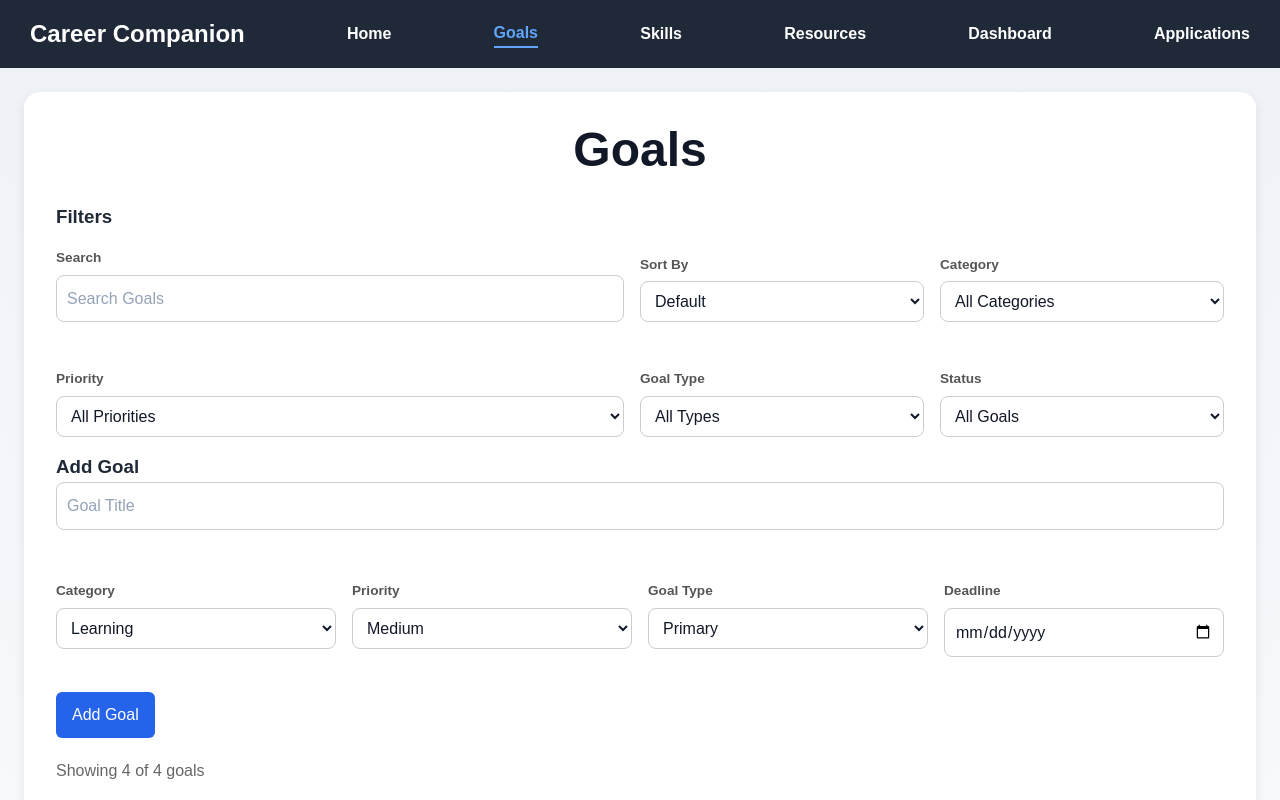
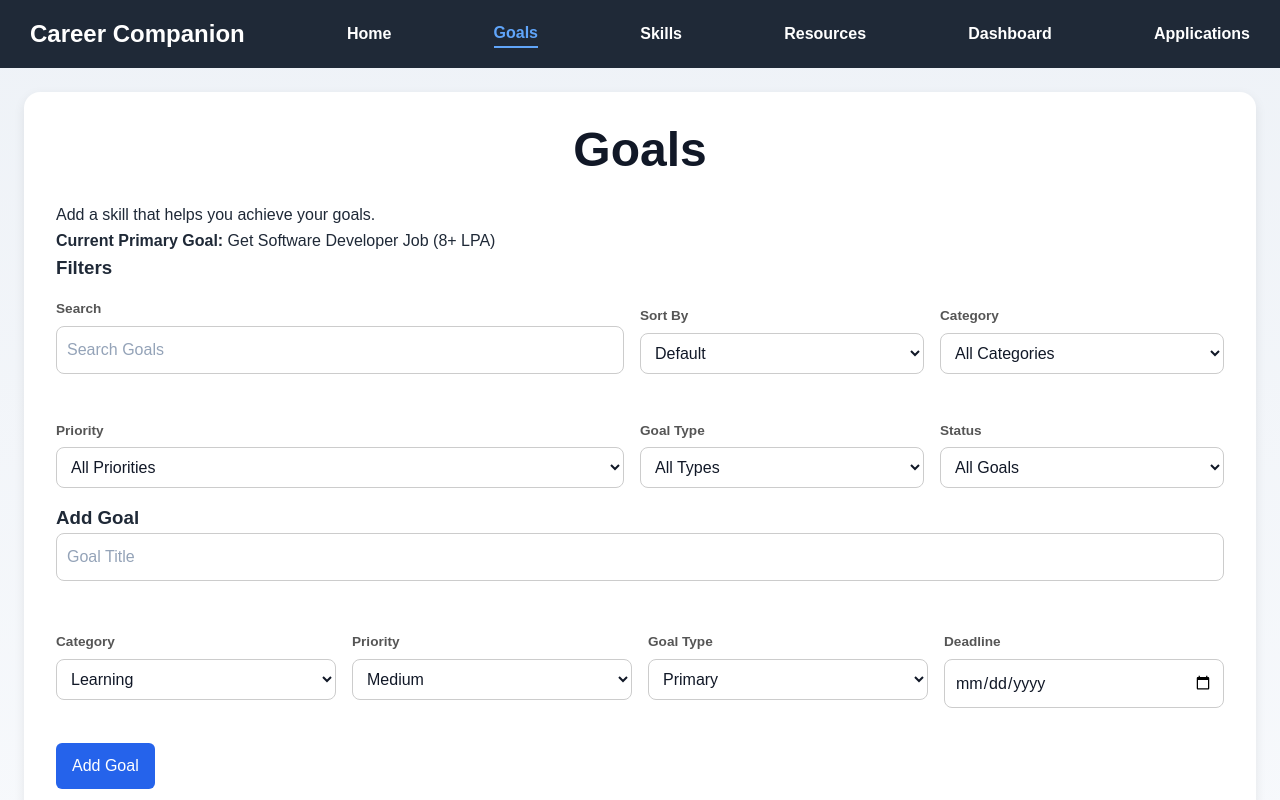
Before and after one commit to SriHarishVel/Career-Companion, a React (Vite) app in the folder frontend/: page /goals in a window 1280 px wide. Both pictures are taken after typing "Sample", "2020-01-15" into the empty fields and a click on the button "Add Goal". Shown: the top 800 px of the page. Built offline with nearby package versions, Linux system fonts and the light colour scheme.

Commit message:
Improve guided goal creation workflow

```diff
--- a/frontend/src/pages/Goals/index.jsx
+++ b/frontend/src/pages/Goals/index.jsx
@@ -48,6 +48,7 @@ function Goals() {
     const location = useLocation();
     const journeyAction = location.state?.action;
     const journeyStep = journeyService.getNextStep();
+    const { primaryGoal } = journeyService.getJourneyOverview();
 
     // Form, filter, and sorting state for the goals page.
     const [newGoal, setNewGoal] = useState("");
@@ -87,7 +88,6 @@ function Goals() {
         // Keep localStorage in sync whenever the goals list changes.
         storageService.saveGoals(goals);
     }, [goals]);
-
 
     function handleProgress(goalId) {
         // Increase progress in small steps and mark goals complete at 100%.
@@ -525,17 +525,22 @@ function Goals() {
         return (
         <div className="container">
             {/* Page Title */}
-            <h1>
-                {journeyAction
-                    ? journeyStep.title
-                    : "Goals"}
-            </h1>
+            <h1>Goals</h1>
 
-            {journeyAction && (
-                <p className="journey-message">
+            <div className="journey-message">
+
+                <p>
                     {journeyStep.description}
                 </p>
-            )}
+
+                {primaryGoal && (
+                    <p>
+                        <strong>Current Primary Goal:</strong>{" "}
+                        {primaryGoal.title}
+                    </p>
+                )}
+
+            </div>
 
             {/* Filters GoalCard */}
             <div className="filters-GoalCard">
@@ -720,10 +725,14 @@ function Goals() {
 
             {/* Add Goal GoalCard */}
             <div className="add-goal-GoalCard" ref={goalFormRef}>
-                <h3>
+               <h3>
                     {editingGoalId
                         ? "Edit Goal"
-                        : "Add Goal"}
+                        : journeyAction === "createPrimaryGoal"
+                            ? "Create Primary Goal"
+                            : journeyAction === "createSecondaryGoal"
+                                ? "Create Secondary Goal"
+                                : "Add Goal"}
                 </h3>
 
                 <input
@@ -796,6 +805,7 @@ function Goals() {
                         </select>
                     </div>
 
+                    {!journeyAction && (
                     <div className="filter-group">
                         <label>Goal Type</label>
 
@@ -815,6 +825,7 @@ function Goals() {
                             </option>
                         </select>
                     </div>
+                )}
 
                     {primaryGoalOptions.length === 0 && (
                         <small className="helper-text">
@@ -822,7 +833,10 @@ function Goals() {
                         </small>
                     )}
 
-                    {newGoalType === "Secondary" && (
+                    {(
+                        newGoalType === "Secondary" ||
+                        journeyAction === "createSecondaryGoal"
+                    ) && (
                         <div className="filter-group">
                             <label>Parent Goal</label>
 
@@ -877,7 +891,11 @@ function Goals() {
                     <button onClick={addGoal}>
                         {editingGoalId
                             ? "Update Goal"
-                            : "Add Goal"}
+                            : journeyAction === "createPrimaryGoal"
+                                ? "Create Primary Goal"
+                                : journeyAction === "createSecondaryGoal"
+                                    ? "Create Secondary Goal"
+                                    : "Add Goal"}
                     </button>
 
                     {editingGoalId && (
--- a/frontend/src/pages/Resources/index.jsx
+++ b/frontend/src/pages/Resources/index.jsx
@@ -19,7 +19,7 @@ function Resources() {
     const [showDeleteModal, setShowDeleteModal] = useState(false);
     const [selectedResourceId, setSelectedResourceId] = useState(null);
     const [resources, setResources] = useState(() => {
-        const savedResources = storageService.getGoals();
+        const savedResources = storageService.getResources();
 
         return savedResources.length > 0
             ? savedResources
```
